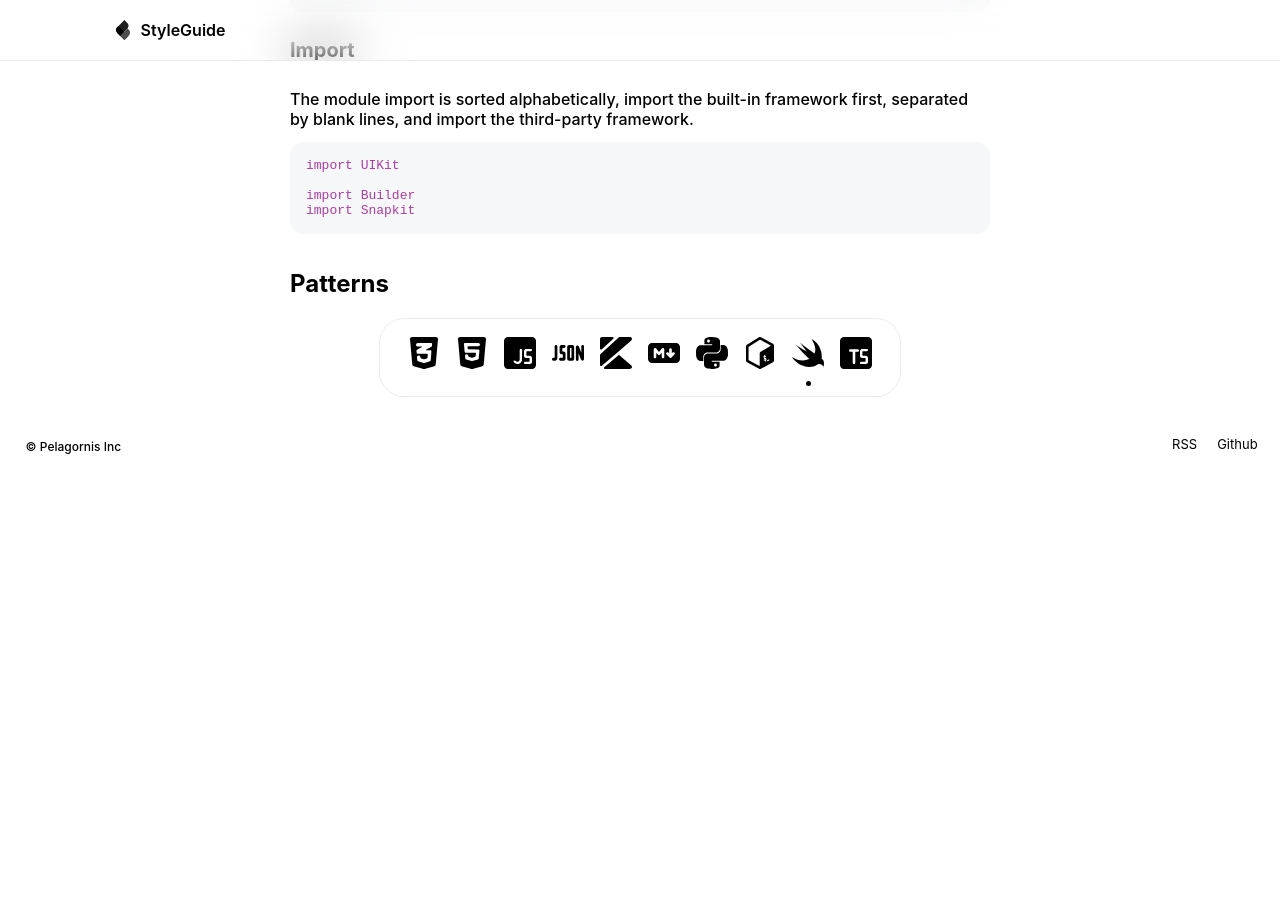
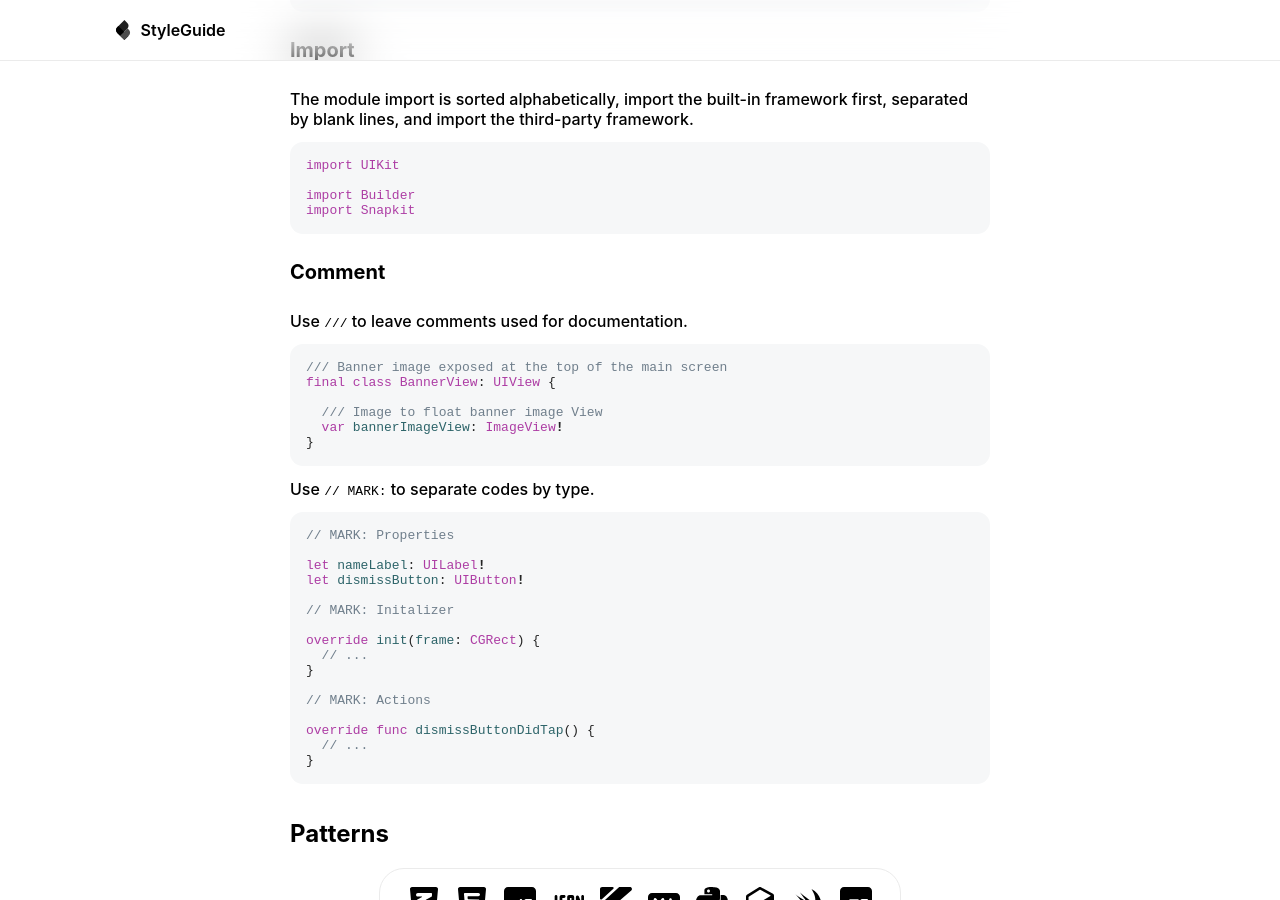
Before and after one commit to pelagornis/styleguide, a Jekyll site: the page built from swift/index.md, in a window 1280 px wide and 900 px high, scrolled down 1579 px. Built offline with Jekyll 4.4.1, drawn with Linux system fonts in a browser that asks for light colours; before the commit the page ends 2056 px from its top, so only the background shows below that.

Commit message:
Update index.md

````diff
--- a/swift/index.md
+++ b/swift/index.md
@@ -75,4 +75,35 @@ import Builder
 import Snapkit
 ```
 
+#### Comment
+Use `///` to leave comments used for documentation.
+```swift
+/// Banner image exposed at the top of the main screen
+final class BannerView: UIView {
+
+  /// Image to float banner image View
+  var bannerImageView: ImageView!
+}
+```
+
+Use `// MARK:` to separate codes by type.
+```swift
+// MARK: Properties
+
+let nameLabel: UILabel!
+let dismissButton: UIButton!
+
+// MARK: Initalizer
+
+override init(frame: CGRect) {
+  // ...
+}
+
+// MARK: Actions
+
+override func dismissButtonDidTap() {
+  // ...
+}
+```
+
 ### Patterns
````
